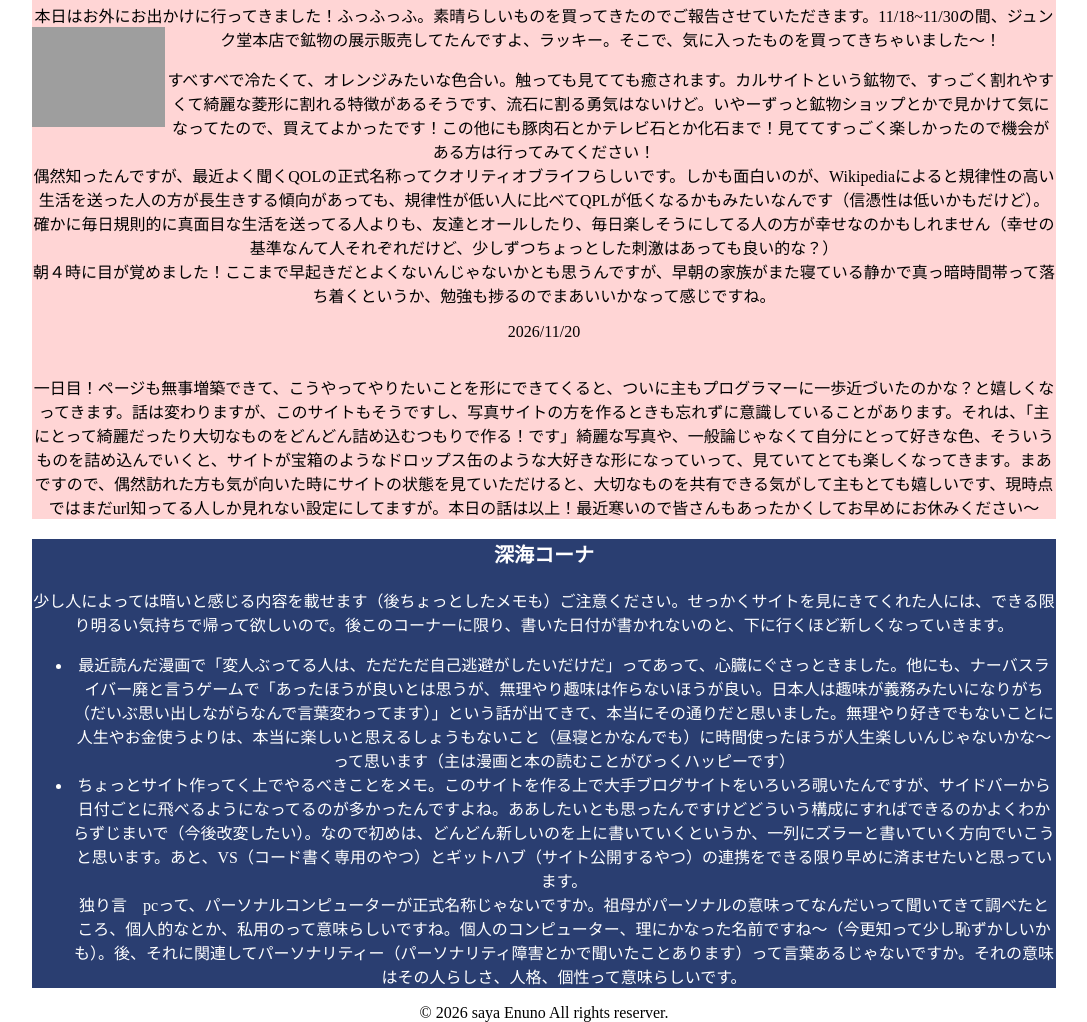
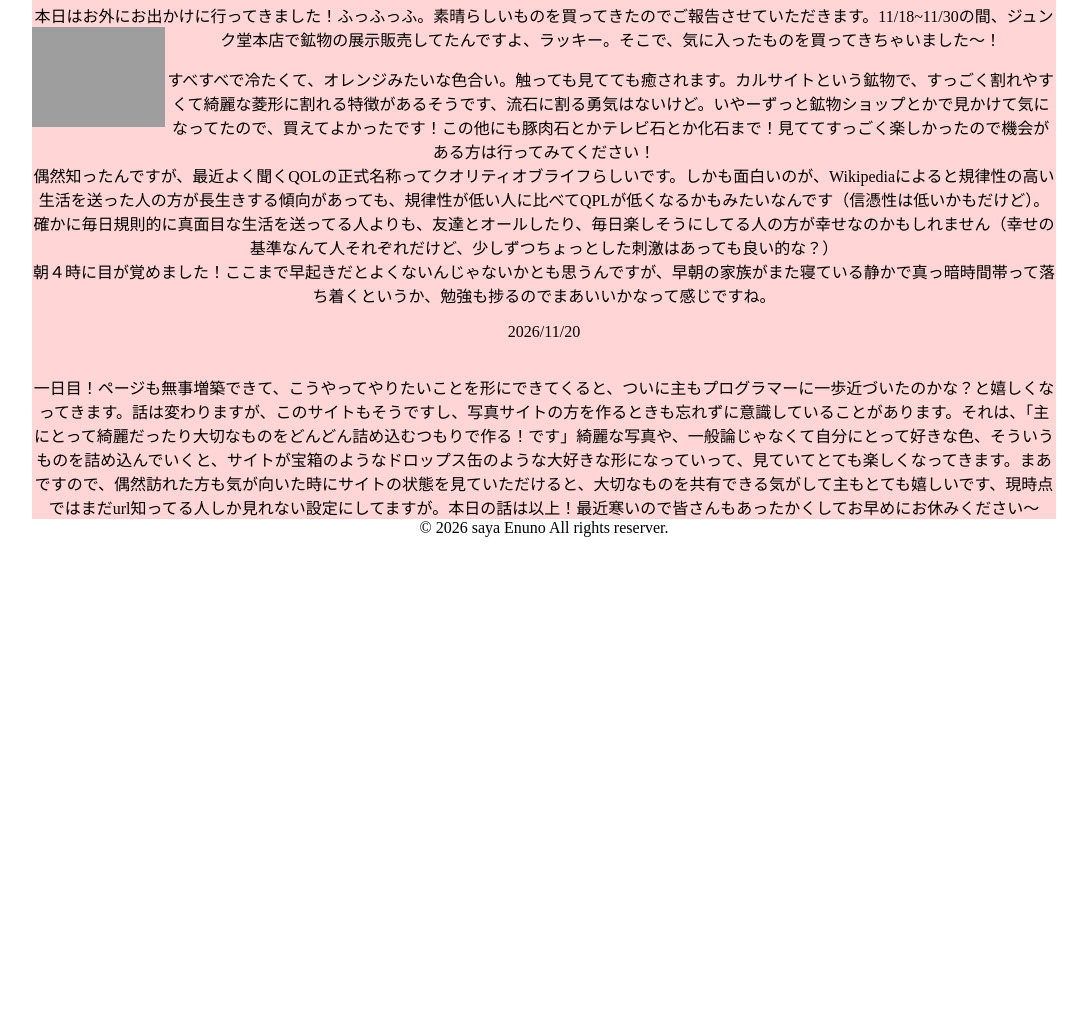
Before and after one commit to st-dangomushi/my-photo-site, a plain HTML site: page diary/index.html in a window 1280 px wide. Shown: the part 724-1746 px from the top of the page, without its empty margins (96-1183 px from the left). After the commit the page ends 1261 px from the top, so only its background shows below. Drawn offline with Linux system fonts and the light colour scheme; grey boxes are pictures that could not be loaded.

Commit message:
Update index.html

```diff
--- a/diary/index.html
+++ b/diary/index.html
@@ -37,18 +37,7 @@
 <p>2026/11/20</p>
 <br>一日目！ページも無事増築できて、こうやってやりたいことを形にできてくると、ついに主もプログラマーに一歩近づいたのかな？と嬉しくなってきます。話は変わりますが、このサイトもそうですし、写真サイトの方を作るときも忘れずに意識していることがあります。それは、「主にとって綺麗だったり大切なものをどんどん詰め込むつもりで作る！です」綺麗な写真や、一般論じゃなくて自分にとって好きな色、そういうものを詰め込んでいくと、サイトが宝箱のようなドロップス缶のような大好きな形になっていって、見ていてとても楽しくなってきます。まあですので、偶然訪れた方も気が向いた時にサイトの状態を見ていただけると、大切なものを共有できる気がして主もとても嬉しいです、現時点ではまだurl知ってる人しか見れない設定にしてますが。本日の話は以上！最近寒いので皆さんもあったかくしてお早めにお休みください〜
 </div>
-<div id="kurame">
-  <h3>深海コーナ</h3>
-<p>少し人によっては暗いと感じる内容を載せます（後ちょっとしたメモも）ご注意ください。せっかくサイトを見にきてくれた人には、できる限り明るい気持ちで帰って欲しいので。後このコーナーに限り、書いた日付が書かれないのと、下に行くほど新しくなっていきます。</p>
-<ul>
-<li>最近読んだ漫画で「変人ぶってる人は、ただただ自己逃避がしたいだけだ」ってあって、心臓にぐさっときました。他にも、ナーバスライバー廃と言うゲームで「あったほうが良いとは思うが、無理やり趣味は作らないほうが良い。日本人は趣味が義務みたいになりがち（だいぶ思い出しながらなんで言葉変わってます）」という話が出てきて、本当にその通りだと思いました。無理やり好きでもないことに人生やお金使うよりは、本当に楽しいと思えるしょうもないこと（昼寝とかなんでも）に時間使ったほうが人生楽しいんじゃないかな〜って思います（主は漫画と本の読むことがびっくハッピーです）</li>
-<li>ちょっとサイト作ってく上でやるべきことをメモ。このサイトを作る上で大手ブログサイトをいろいろ覗いたんですが、サイドバーから日付ごとに飛べるようになってるのが多かったんですよね。ああしたいとも思ったんですけどどういう構成にすればできるのかよくわからずじまいで（今後改変したい）。なので初めは、どんどん新しいのを上に書いていくというか、一列にズラーと書いていく方向でいこうと思います。あと、VS（コード書く専用のやつ）とギットハブ（サイト公開するやつ）の連携をできる限り早めに済ませたいと思っています。
-<br>独り言　pcって、パーソナルコンピューターが正式名称じゃないですか。祖母がパーソナルの意味ってなんだいって聞いてきて調べたところ、個人的なとか、私用のって意味らしいですね。個人のコンピューター、理にかなった名前ですね〜（今更知って少し恥ずかしいかも）。後、それに関連してパーソナリティー（パーソナリティ障害とかで聞いたことあります）って言葉あるじゃないですか。それの意味はその人らしさ、人格、個性って意味らしいです。</li>
 
-
-</ul>
-
-</div>
 
 
 
```
